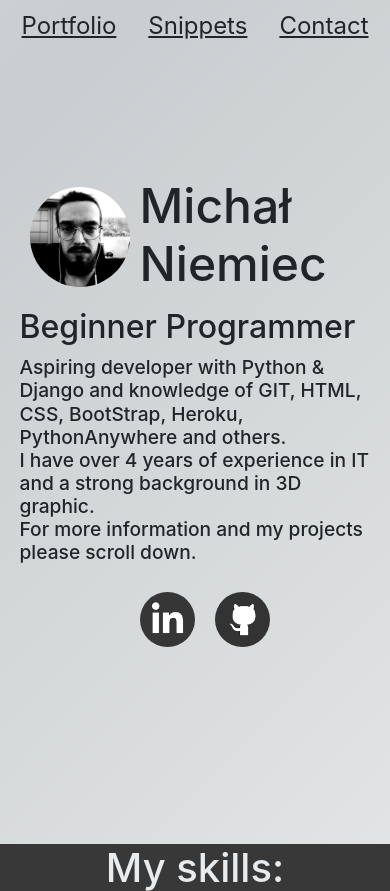
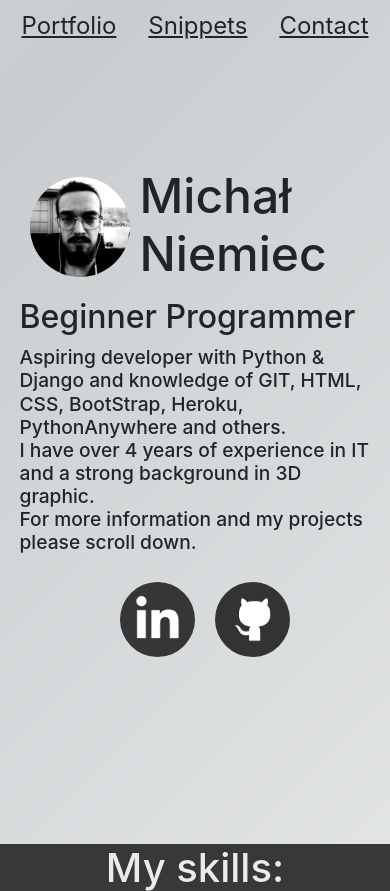
Before and after one commit to m-niemiec/personal-portfolio, a Django app: page / in a window 390 px wide. Shown: the top 891 px of the page. Run offline with Django 3.2, Linux system fonts and the light colour scheme; data comes from the database, SQL or seed files in the repository; some libraries are stand-ins or nearby versions.

Commit message:
Tweaks for horizontal view on phones.

```diff
--- a/portfolio/static/css/style.css
+++ b/portfolio/static/css/style.css
@@ -67,7 +67,8 @@
      text-decoration: none !important;
 }
  .landing-section {
-     min-height: 100vh;
+     min-height: 500px;
+     height: 100vh;
      width: 100%;
      display: flex;
      align-items: center;
@@ -138,7 +139,10 @@
      float: left;
      border-radius: 50%;
      width: 75px;
-     padding: 10px;
+     display: block;
+     margin-left: auto;
+     margin-right: auto;
+     margin: 10px;
      -webkit-transform: scale(1);
      transform: scale(1);
      -webkit-transition: .3s ease-in-out;
@@ -158,8 +162,8 @@
      transition: .3s ease-in-out;
 }
  .icon:hover {
-     -webkit-transform: scale(1.3);
-     transform: scale(1.3);
+     -webkit-transform: scale(1.25);
+     transform: scale(1.25);
 }
  h1 {
      font-size: 3.5em !important;
```
